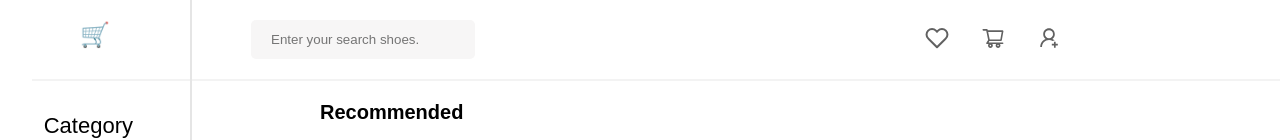
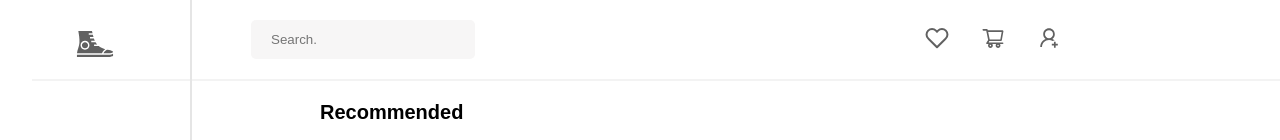
Before and after one commit to MuneelHaider/Ecom-React, a React (Create React App) app in the folder ecom-react/: page / in a window 1280 px wide. Shown: the top 140 px of the page. Built offline with nearby package versions, Linux system fonts and the light colour scheme.

Commit message:
Added Hovers.

```diff
--- a/ecom-react/src/Navigation/Nav.css
+++ b/ecom-react/src/Navigation/Nav.css
@@ -23,4 +23,10 @@ input {
   width: 1.5rem;
   height: 1.5rem;
   margin-left: 2rem;
+  transition: transform 0.3s ease, color 0.3s ease;
 }
+
+.nav-icons:hover {
+  color: darkblue;
+  transform: scale(1.2);
+}
--- a/ecom-react/src/Navigation/Nav.js
+++ b/ecom-react/src/Navigation/Nav.js
@@ -11,7 +11,7 @@ const Nav = ({ handleInputChange, query }) => {
           type="text"
           onChange={handleInputChange}
           value={query}
-          placeholder="Enter your search shoes."
+          placeholder="Search."
         />
       </div>
       <div className="profile-container">
--- a/ecom-react/src/Recommended/Recommended.css
+++ b/ecom-react/src/Recommended/Recommended.css
@@ -19,11 +19,14 @@
   color: black;
   cursor: pointer;
   transition: background-color 0.3s ease;
+  transition: transform 0.3s ease, color 0.3s ease;
+
 }
 
 .recommended-flex button:hover {
   background-color: cornflowerblue;
   color: white;
+  transform: scale(1.2);
 }
 
 .recommended-flex .selected {
--- a/ecom-react/src/Sidebar/Sidebar.css
+++ b/ecom-react/src/Sidebar/Sidebar.css
@@ -14,5 +14,12 @@
 }
 
 .logo-container h1 {
-  margin-top: 1.3rem;
+  margin-top: 1.5rem;
+  font-size: 40px;
+  transition: transform 0.3s ease, color 0.3s ease;
 }
+
+.logo-container h1:hover{
+  color: darkblue;
+  transform: scale(1.2);
+}
--- a/ecom-react/src/Sidebar/Sidebar.js
+++ b/ecom-react/src/Sidebar/Sidebar.js
@@ -2,13 +2,15 @@ import Category from "./Category/Category";
 import Price from "./Price/Price";
 import Colors from "./Colors/Colors";
 import "./Sidebar.css";
+import { GiConverseShoe } from "react-icons/gi";
+
 
 const Sidebar = ({ handleChange }) => {
   return (
     <>
       <section className="sidebar">
         <div className="logo-container">
-          <h1>🛒</h1>
+          <h1><a href="#"><GiConverseShoe /></a></h1>
         </div>
         <Category handleChange={handleChange} />
         <Price handleChange={handleChange} />
```
